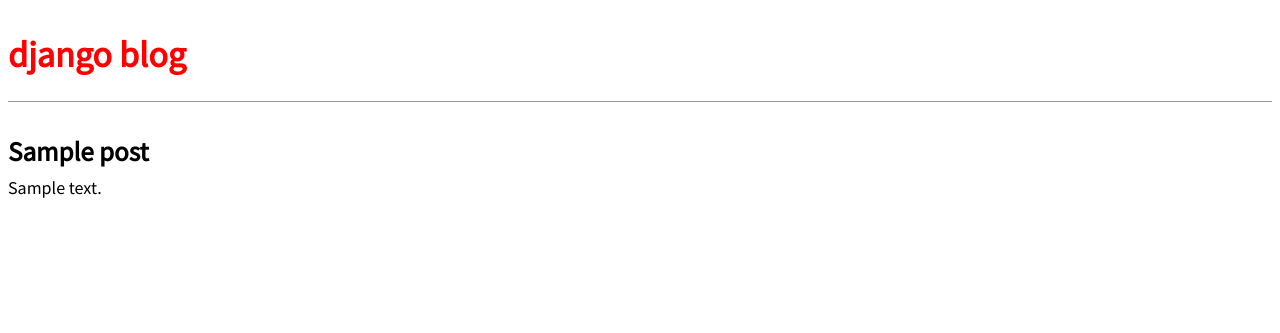
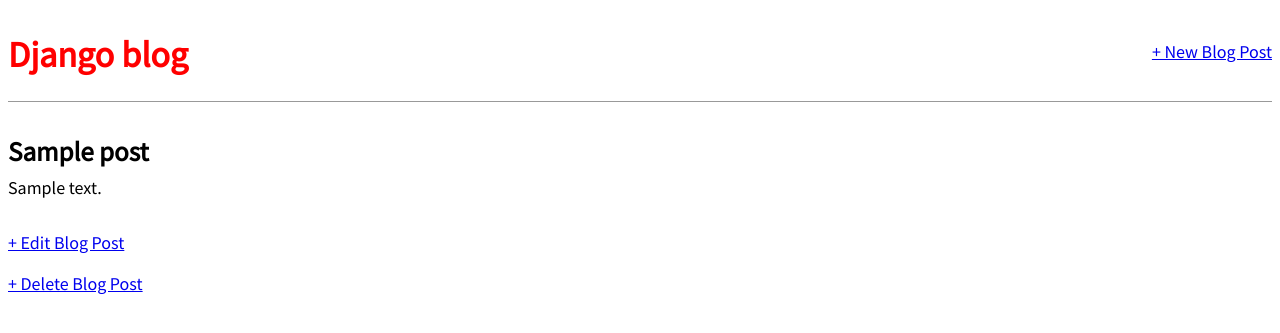
Before and after one commit to AlexSTD29/second-blog, a Django app: page /post/1/ in a window 1280 px wide. Shown: the top 333 px of the page. Run offline with Django 3.2, Linux system fonts and the light colour scheme; tables that the repository leaves empty hold one stand-in row (values such as "Sample post").

Commit message:
add form for 'post edit', and 'post delete'

```diff
--- a/blog/models.py
+++ b/blog/models.py
@@ -1,12 +1,17 @@
 from django.db import models
+from django.urls import reverse
 
 class Post(models.Model):
     title =models.CharField(max_length=200)
     author = models.ForeignKey(
-    'auth.User',
-    on_delete=models.CASCADE,
+        'auth.User',
+        on_delete=models.CASCADE,
     )
     body = models.TextField()
 
     def __str__(self):
         return self.title
+
+
+    def get_absolute_url(self):
+        return reverse('post_detail', args = [str(self.id)])
--- a/blog/templates/base.html
+++ b/blog/templates/base.html
@@ -8,15 +8,17 @@
   <link rel="stylesheet" href="{% static 'css/base.css' %}">
   </head>
   <body>
-    <header>
-          <h1><a href="/">django blog</a></h1>
-    </header>
-
-
     <div class="container">
-      {% block content %}
-      {% endblock content %}
-
-    </div>
+       <header>
+         <div class="nav-left">
+           <h1><a href="/">Django blog</a></h1>
+          </div>
+          <div class="nav-right">
+            <a href="{% url 'post_new' %}">+ New Blog Post</a>
+           </div>
+         </header>
+          {% block content %}
+          {% endblock content %}
+  </div>
   </body>
 </html>
--- a/blog/templates/post_detail.html
+++ b/blog/templates/post_detail.html
@@ -5,4 +5,7 @@
     <h2>{{object.title}}</h2>
     <p>{{object.body}}</p>
   </div>
+
+  <a href="{% url 'post_edit' post.pk %}">+ Edit Blog Post</a>
+  <p><a href="{% url 'post_delete' post.pk %}">+ Delete Blog Post</a></p>
 {% endblock content %}
--- a/blog/urls.py
+++ b/blog/urls.py
@@ -5,4 +5,7 @@
 urlpatterns= [
     path('', views.BlogListView.as_view(),name='home'),
     path('post/<int:pk>/', views.BlogDetailView.as_view(), name ="post_detail"),
+    path('post/new', views.BlogCreateView.as_view(), name = 'post_new'),
+    path('post/<int:pk>/edit/',views.BlogUpdateView.as_view(), name = 'post_edit'),
+    path('post/<int:pk>/delete/', views.BlogDeleteView.as_view(), name = 'post_delete'),
 ]
--- a/blog/views.py
+++ b/blog/views.py
@@ -1,5 +1,6 @@
 from django.views.generic import ListView, DetailView
-
+from django.views.generic.edit import CreateView, UpdateView, DeleteView
+from django.urls import reverse_lazy
 from .models import Post
 
 
@@ -11,3 +12,18 @@
 class BlogDetailView(DetailView):
     model = Post
     template_name = 'post_detail.html'
+
+class BlogCreateView(CreateView):
+    model = Post
+    template_name ='post_new.html'
+    fields = '__all__'
+
+class BlogUpdateView(UpdateView):
+    model = Post
+    fields = ['title', 'body']
+    template_name = 'post_edit.html'
+
+class BlogDeleteView(DeleteView):
+    model = Post
+    template_name = 'post_delete.html'
+    success_url = reverse_lazy('home')
```
Also changed, not shown: blog/templates/post_delete.html (added, +8 -0 lines), blog/templates/post_edit.html (added, +9 -0 lines), blog/templates/post_new.html (added, +8 -0 lines).
